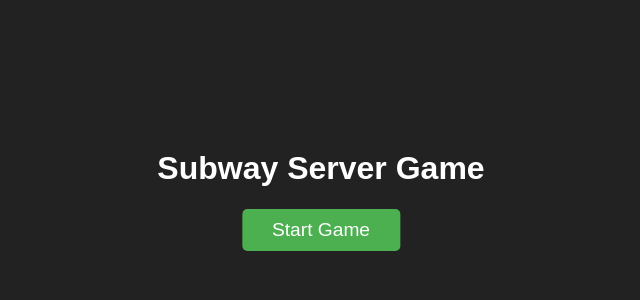
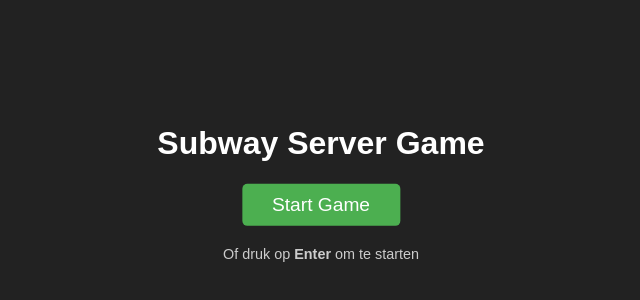
Before and after one commit to debasate/subway-server-game, a plain HTML site: page index.html in a window 1280 px wide. Shown: the part 210-510 px from the top of the page, without its empty margins (319-959 px from the left). Drawn offline with Linux system fonts and the light colour scheme.

Commit message:
Add Enter key support to start game + improve UI instructions

```diff
--- a/game.js
+++ b/game.js
@@ -85,7 +85,14 @@ function gameLoop() {
 }
 
 document.addEventListener('keydown', e => {
+    // Als het spel niet loopt en Enter wordt ingedrukt, start het spel
+    if (!gameRunning && e.key === 'Enter') {
+        startGame();
+        return;
+    }
+
     if (!gameRunning) return;
+
     if (e.key === 'ArrowLeft' && player.lane > 0) {
         player.lane--;
         player.x = lanes[player.lane];
@@ -96,10 +103,12 @@ document.addEventListener('keydown', e => {
     }
 });
 
-startBtn.onclick = () => {
+function startGame() {
     resetGame();
     startScreen.style.display = 'none';
     canvas.style.display = 'block';
     gameRunning = true;
     requestAnimationFrame(gameLoop);
-};
+}
+
+startBtn.onclick = startGame;
--- a/index.html
+++ b/index.html
@@ -12,6 +12,7 @@
     <div id="start-screen">
         <h1>Subway Server Game</h1>
         <button id="start-btn">Start Game</button>
+        <p>Of druk op <strong>Enter</strong> om te starten</p>
     </div>
     <canvas id="game-canvas" width="480" height="640" style="display:none;"></canvas>
     <script src="game.js"></script>
--- a/style.css
+++ b/style.css
@@ -12,6 +12,12 @@ body {
     top: 50%;
     left: 50%;
     transform: translate(-50%, -50%);
+}
+
+#start-screen p {
+    margin-top: 20px;
+    font-size: 0.9em;
+    color: #ccc;
 }
 
 #game-canvas {
```
